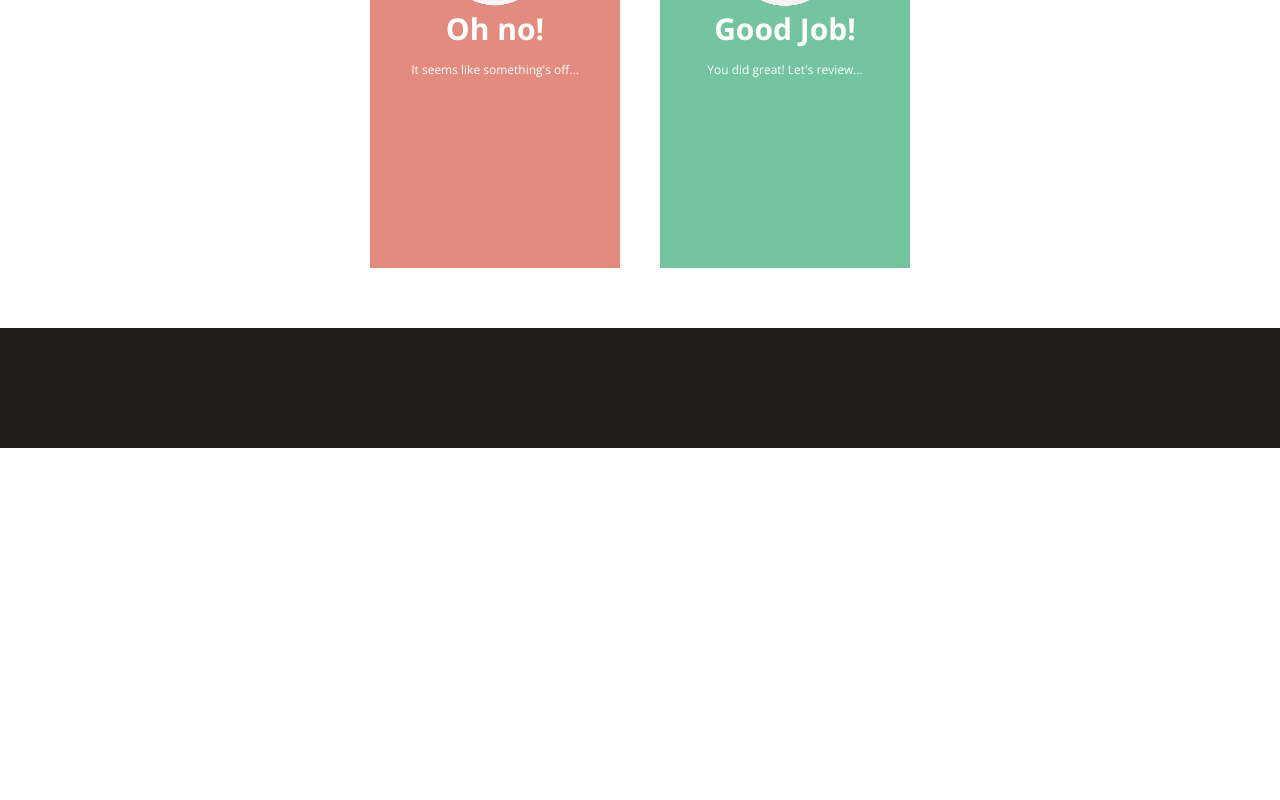
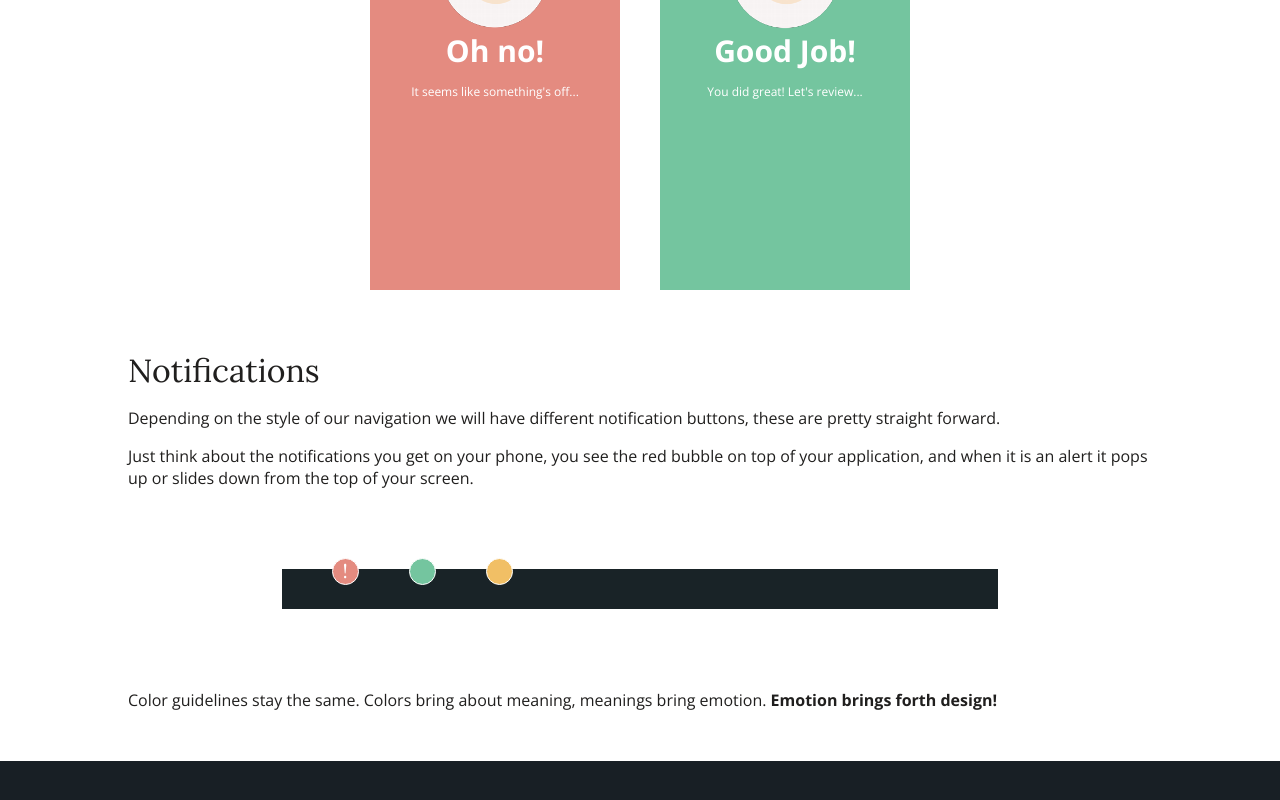
Before and after one commit to Stukent/rainier, a React app: page /alerts in a window 1280 px wide. Shown: the part 2189-2989 px from the top of the page. Before the commit the page ends 2637 px from the top, so only its background shows below. Built offline with nearby package versions, Linux system fonts and the light colour scheme.

Commit message:
added animation to little red notification

```diff
--- a/src/components/footer/style.scss
+++ b/src/components/footer/style.scss
@@ -1,4 +1,4 @@
 .footer {
-    background-color: #201F1E;
+    background-color: #181F25;
     height: 120px;
 }
--- a/src/components/screens/alertspage/index.js
+++ b/src/components/screens/alertspage/index.js
@@ -62,7 +62,7 @@ class Alertscreen extends Component {
 }
                     `}
                 </pre>
-                </div>
+                    </div>
                </div>
 
            </div>
@@ -70,7 +70,7 @@ class Alertscreen extends Component {
            <div className="interactions">
                 <h2>Interactions</h2>
                 <p>How your components interact with the users is a big topic that should not be taken lightly. When you want to meet someone, you greet them in a manner that will attract them to you. The same goes for components on the web.
-                    Here are some examples of interaction.
+                    Here are some examples of interaction. <strong>Hint: hover over them.</strong>
                 </p>
 
                 <div className="alert-interaction">
@@ -98,7 +98,22 @@ class Alertscreen extends Component {
 
            </div>
 
+            <div className="notifications">
 
+                <h2>Notifications</h2>
+                <p>Depending on the style of our navigation we will have different notification buttons, these are pretty straight forward.</p>
+                <p>Just think about the notifications you get on your phone, you see the red bubble on top of your application, and when it is an alert it pops up or slides down from the top of your screen.</p>
+
+                <div className="demo-bar">
+
+                    <div className="notification bad-note"><span>!</span></div>
+                    <div className="notification good-note"></div>
+                    <div className="notification warn-note"></div>
+
+                </div>
+                <p>Color guidelines stay the same. Colors bring about meaning, meanings bring emotion. <strong>Emotion brings forth design!</strong> </p>
+
+            </div>
 
 
         </div>
--- a/src/components/screens/alertspage/style.scss
+++ b/src/components/screens/alertspage/style.scss
@@ -127,3 +127,52 @@
         margin-bottom: 50px;
     }
 }
+
+.notifications{
+    margin-top: 50px;
+}
+
+.demo-bar{
+    height: 40px;
+    background-color:$mp-sidebar;
+    width: 70%;
+    margin: 80px auto;
+    display: flex;
+
+    .notification{
+        height: 25px;
+        width: 25px;
+        border-radius: 15px;
+        position: relative;
+        top: -11px;
+        margin-left: 50px;
+        border: 1px #fff solid;
+    }
+
+    .bad-note{
+        background-color: $warning-red;
+        animation: bounce .5s ease-in-out infinite alternate;
+        span{
+            color: #fff;
+            position: relative;
+            left: 10px;
+            font-size: 20px;
+            top: -1px;
+            font-family: 'Lora';
+        }
+    }
+
+    .good-note{
+        background-color: $alert-green;
+    }
+
+    .warn-note{
+        background-color: $alert-yellow;
+    }
+
+    @keyframes bounce {
+        from {top: -11px;}
+        to {top: -18px;}
+    }
+
+}
```
